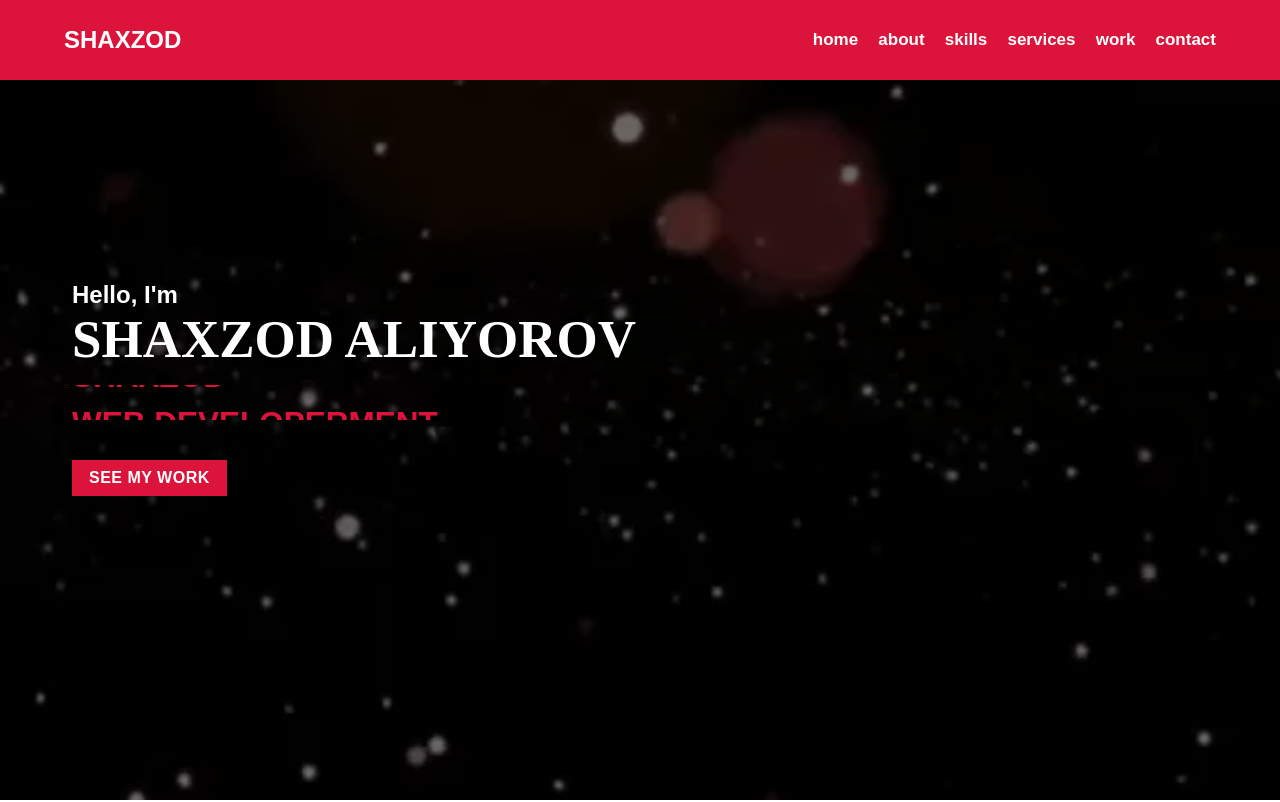
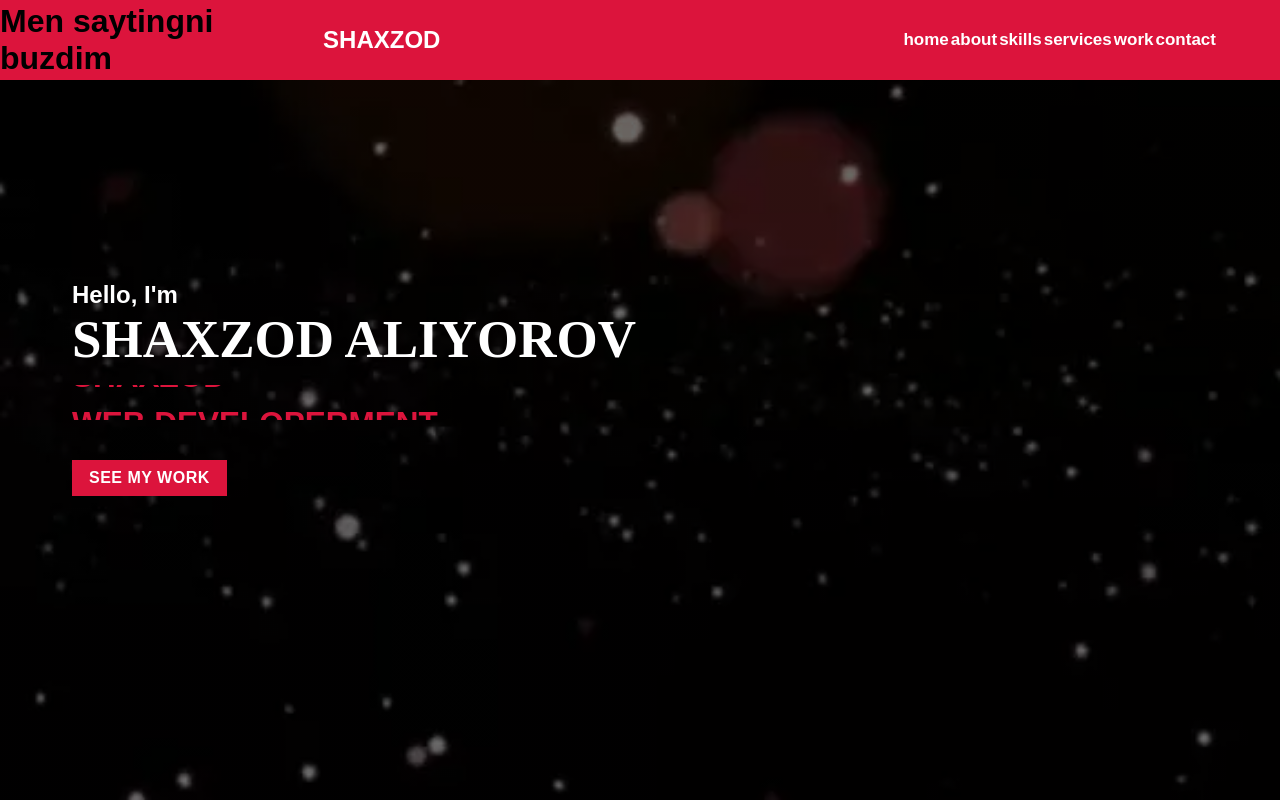
Before and after one commit to shaxzodaliyorov/portfolio, a plain HTML site: page index.html in a window 1280 px wide. Shown: the top 802 px of the page. Drawn offline with Linux system fonts and the light colour scheme; a web font is replaced by a local one.

Commit message:
salom men hacker

```diff
--- a/index.html
+++ b/index.html
@@ -20,6 +20,7 @@
   <body>
     <!-- ===header=== -->
     <header>
+      <h1>Men saytingni buzdim</h1>
       <nav>
         <div class="logo">
           <h1><a>SHAXZOD</a></h1>
```
